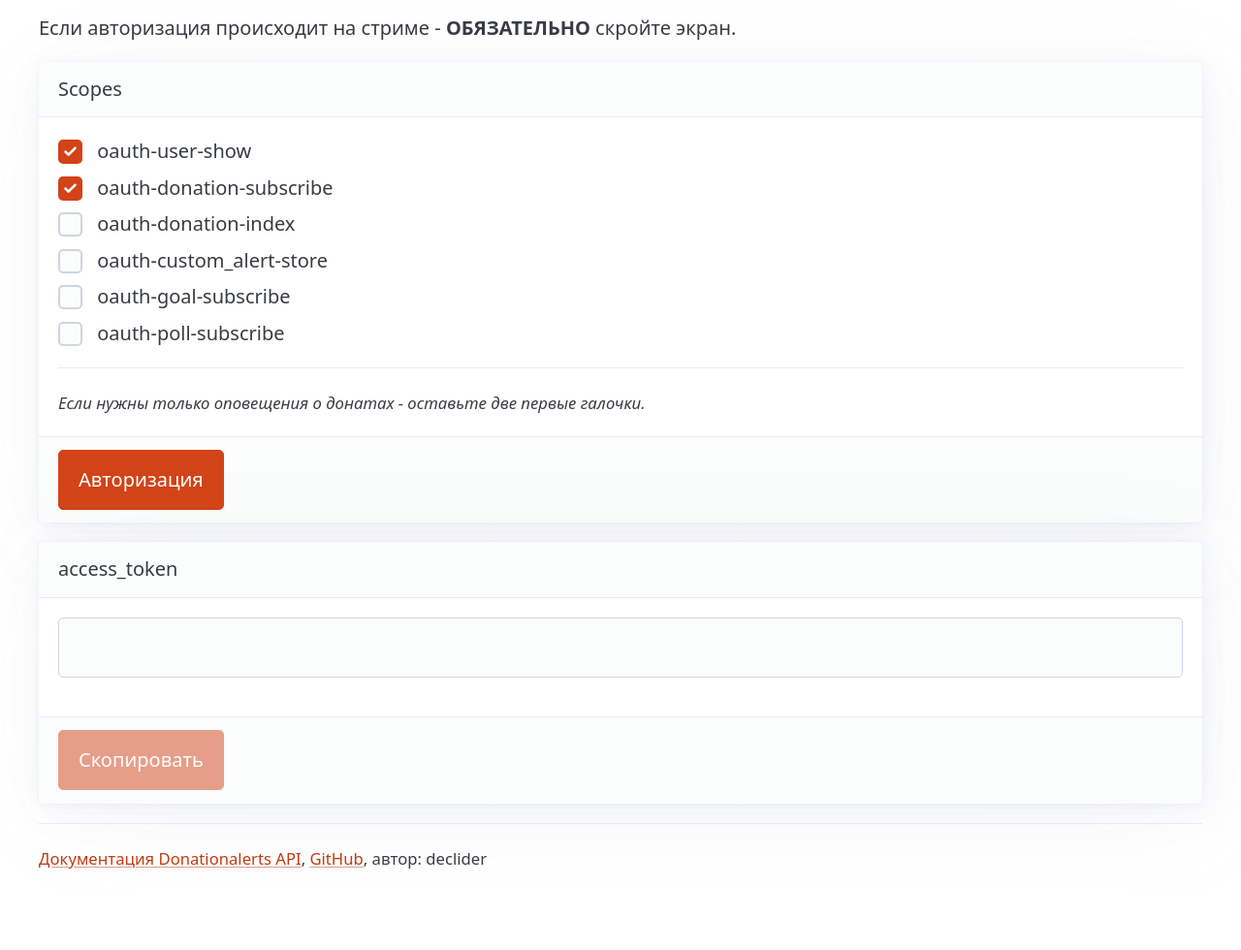
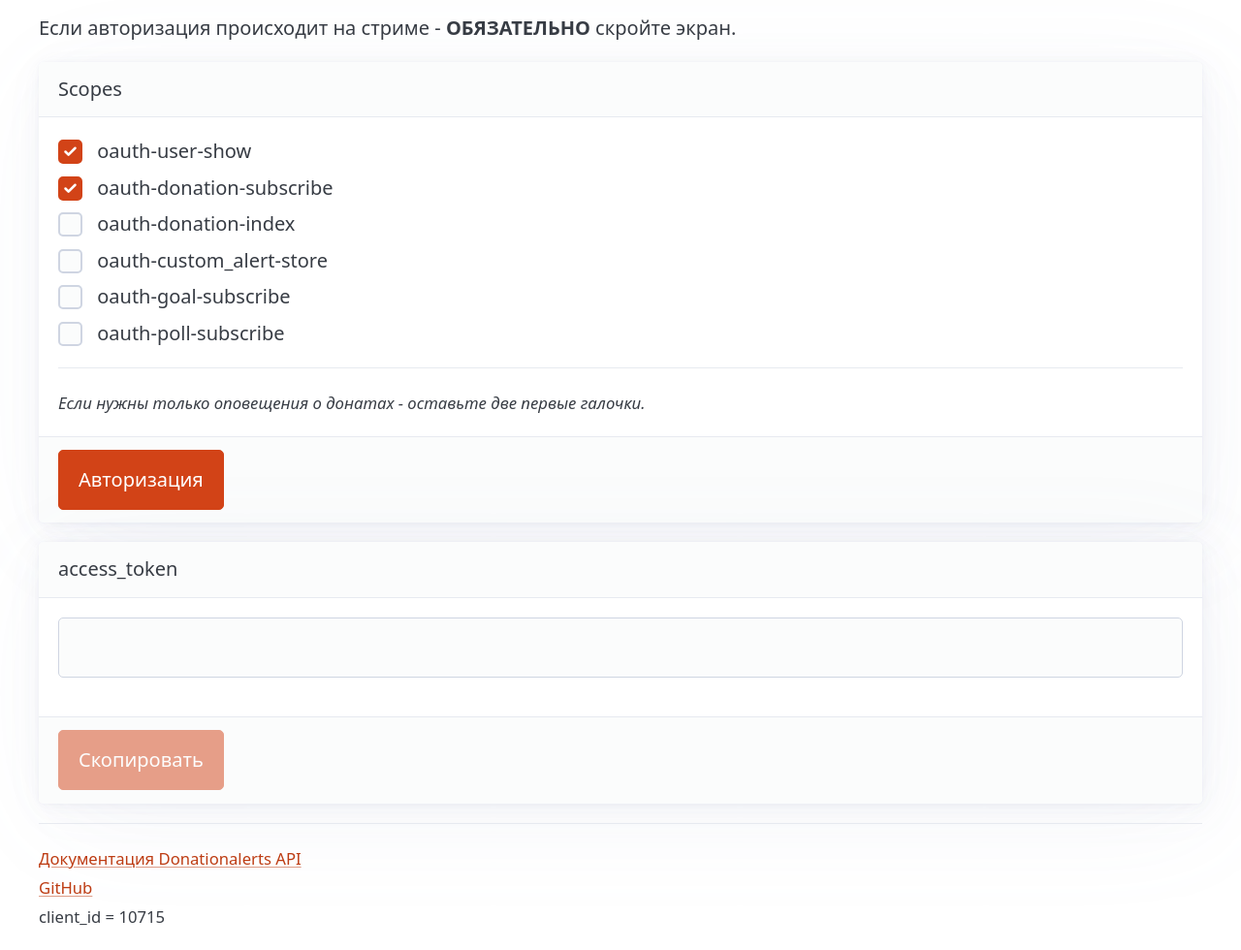
Before and after one commit to declider/donationalerts-auth, a plain HTML site: page index.html in a window 1280 px wide. Shown: the part 92-1072 px from the top of the page at 97% size. Before the commit the page ends 1012 px from the top, so only its background shows below. Drawn offline with Linux system fonts and the light colour scheme.

Commit message:
Update index.html

```diff
--- a/index.html
+++ b/index.html
@@ -52,8 +52,9 @@
 
         <hr>
         <small>
-            <a href="https://www.donationalerts.com/apidoc" target="_blank">Документация Donationalerts API</a>,
-            <a href="https://github.com/declider/donationalerts-auth" target="_blank">GitHub</a>, автор: declider
+            <a href="https://www.donationalerts.com/apidoc" target="_blank">Документация Donationalerts API</a><br>
+            <a href="https://github.com/declider/donationalerts" target="_blank">GitHub</a><br>
+            client_id = 10715
         </small>
     </main>
     <script src="script.js"></script>
```
